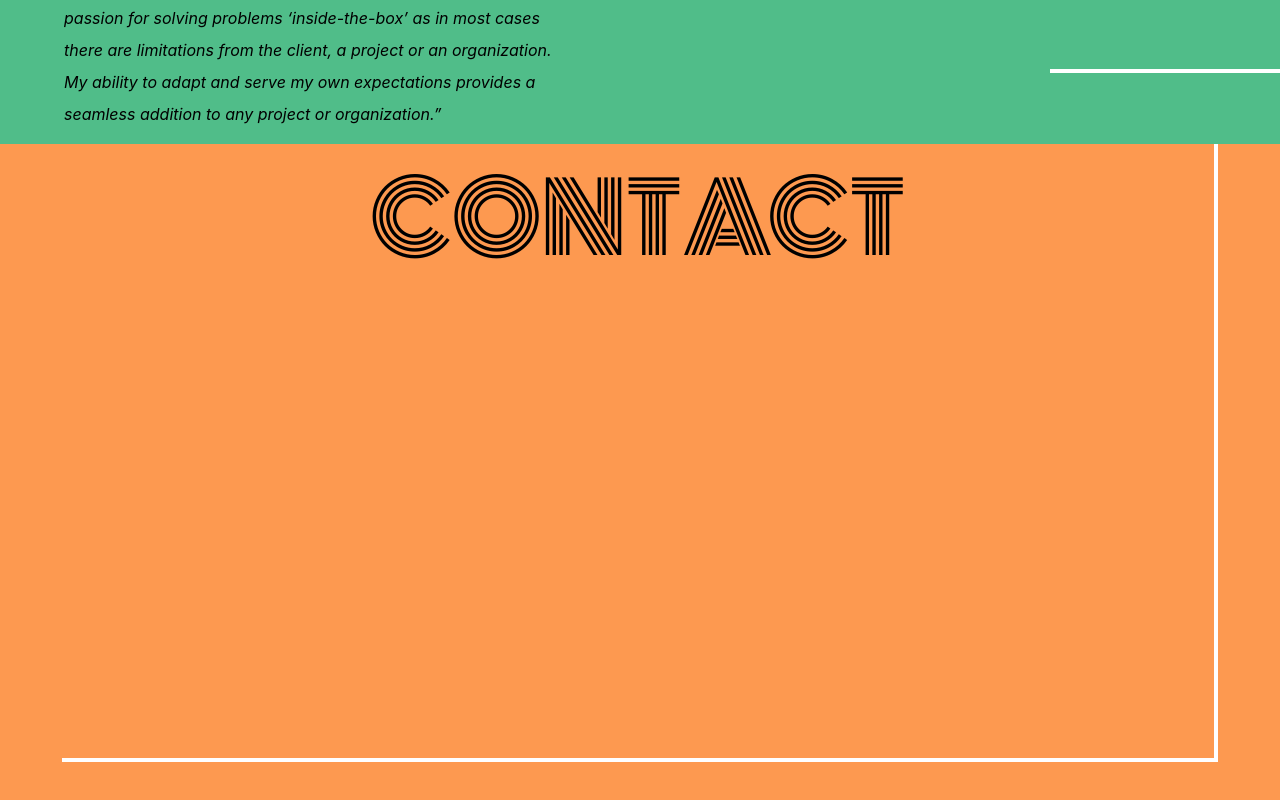
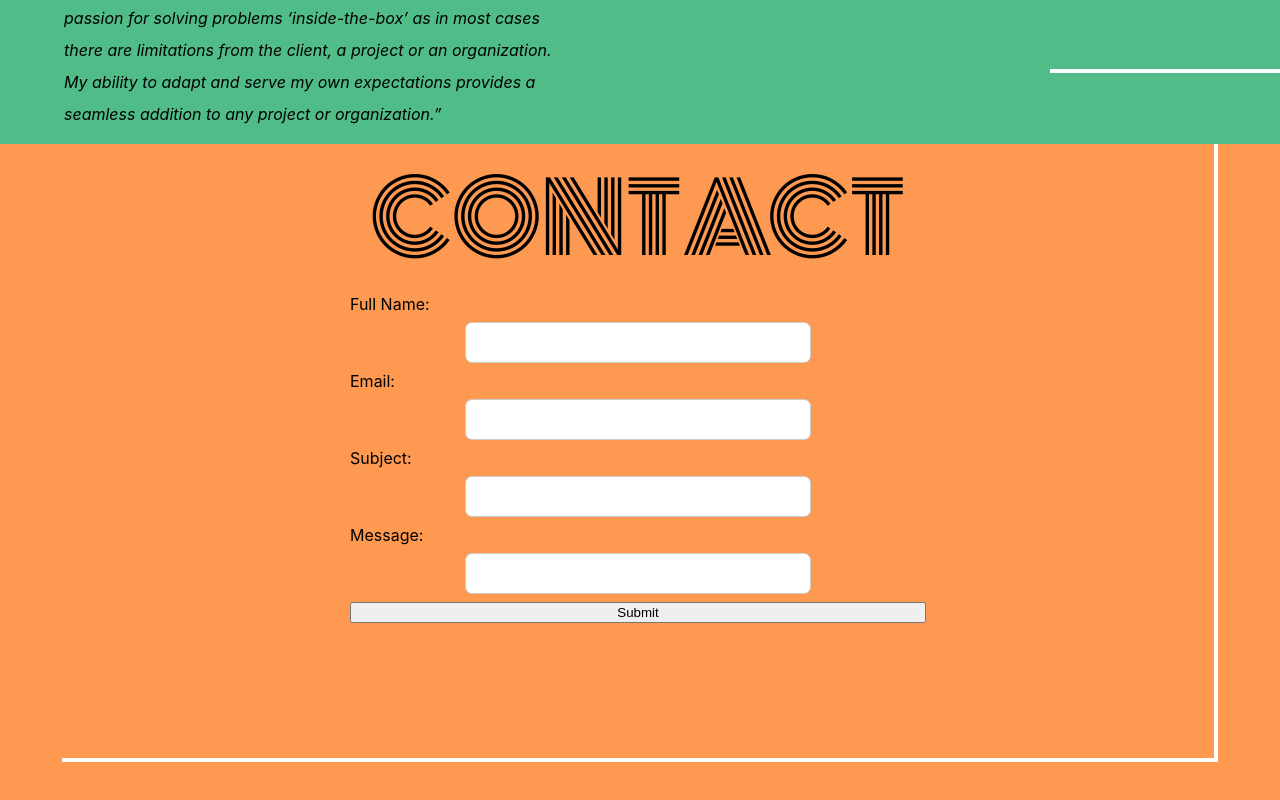
Before and after one commit to ForkingPaths2040/Portfolio, a React (Create React App) app: page / in a window 1280 px wide. Shown: the part 2120-2920 px from the top of the page. Built offline with nearby package versions, Linux system fonts and the light colour scheme.

Commit message:
Implemented formspree on contact component

```diff
--- a/src/App.js
+++ b/src/App.js
@@ -10,11 +10,11 @@
 function App() {
   return (
     <div >
-        <Header />
-        <Landing id={'section1'}/>
-        <Works />
-        <About />
-        <Contact />
+      <Header />
+      <Landing id='section1' />
+      <Works />
+      <About />
+      <Contact />
     </div>
   );
 }
--- a/src/components/Contact/Contact.jsx
+++ b/src/components/Contact/Contact.jsx
@@ -1,6 +1,8 @@
 import React from 'react';
 import './Contact.css'
 import { FontAwesomeIcon } from '@fortawesome/react-fontawesome'
+import MyForm from '../MyForm/MyForm';
+
 
 
 function Contact(props) {
@@ -8,6 +10,7 @@
     <div className="contact-container">
       <div className="contact-border">
         <h1 id="contact-title">CONTACT</h1>
+        <MyForm />
       </div>
     </div>
   );
--- a/src/components/Header/Header.jsx
+++ b/src/components/Header/Header.jsx
@@ -1,6 +1,7 @@
 import React, { useState } from 'react';
-import { Link } from 'react-scroll'
+import {Link} from 'react-router-dom'
 import './Header.css'
+
 
 function Header(props) {
   const [navbar, setNavbar] = useState('#f34d4d')
@@ -24,7 +25,7 @@
     }} className='nav-container'>
       <h1 className='logo'>MOORE</h1>
           <ul className='nav-items'>
-            <Link to='/#section1'><li>Home</li></Link>
+            <Link><li>Home</li></Link>
             <Link to='/employees'><li>Work</li></Link>
             <Link to='/employees'><li>About</li></Link>
             <Link to='/employees'><li>Contact</li></Link>
--- /dev/null
+++ b/src/components/MyForm/MyForm.css
@@ -0,0 +1,24 @@
+.form-container {
+  display: flex;
+  flex-direction: row;
+  justify-content: space-evenly;
+  width: 50%;
+  height: 50%;
+  margin: 0 auto;
+}
+
+.contact-form {
+  display: flex;
+  flex-direction: column;
+  width: 100%;
+  height: 100%;
+}
+.contact-form > input {
+  width: 60%;
+  height: 23%;
+  padding: 12px 20px;
+  margin: 8px auto;
+  border: 1px solid #ccc;
+  border-radius: 7px;
+  box-sizing: border-box;
+}
--- /dev/null
+++ b/src/components/MyForm/MyForm.jsx
@@ -0,0 +1,56 @@
+import React from "react";
+import './MyForm.css'
+
+export default class MyForm extends React.Component {
+  constructor(props) {
+    super(props);
+    this.submitForm = this.submitForm.bind(this);
+    this.state = {
+      status: ""
+    };
+  }
+
+  render() {
+    const { status } = this.state;
+    return (
+      <div className="form-container">
+        <form
+        className="contact-form"
+        onSubmit={this.submitForm}
+        action="https://formspree.io/f/xnqogobl"
+        method="POST"
+      >
+        <label>Full Name:</label>
+        <input type="text" name="name" />
+        <label>Email:</label>
+        <input type="email" name="email" />
+        <label>Subject:</label>
+        <input type="text" name="subject" />
+        <label>Message:</label>
+        <input type="text" name="message" />
+        {status === "SUCCESS" ? <p>Thanks!</p> : <button>Submit</button>}
+        {status === "ERROR" && <p>Ooops! There was an error.</p>}
+        </form>
+        </div>
+    );
+  }
+
+  submitForm(ev) {
+    ev.preventDefault();
+    const form = ev.target;
+    const data = new FormData(form);
+    const xhr = new XMLHttpRequest();
+    xhr.open(form.method, form.action);
+    xhr.setRequestHeader("Accept", "application/json");
+    xhr.onreadystatechange = () => {
+      if (xhr.readyState !== XMLHttpRequest.DONE) return;
+      if (xhr.status === 200) {
+        form.reset();
+        this.setState({ status: "SUCCESS" });
+      } else {
+        this.setState({ status: "ERROR" });
+      }
+    };
+    xhr.send(data);
+  }
+}
```
